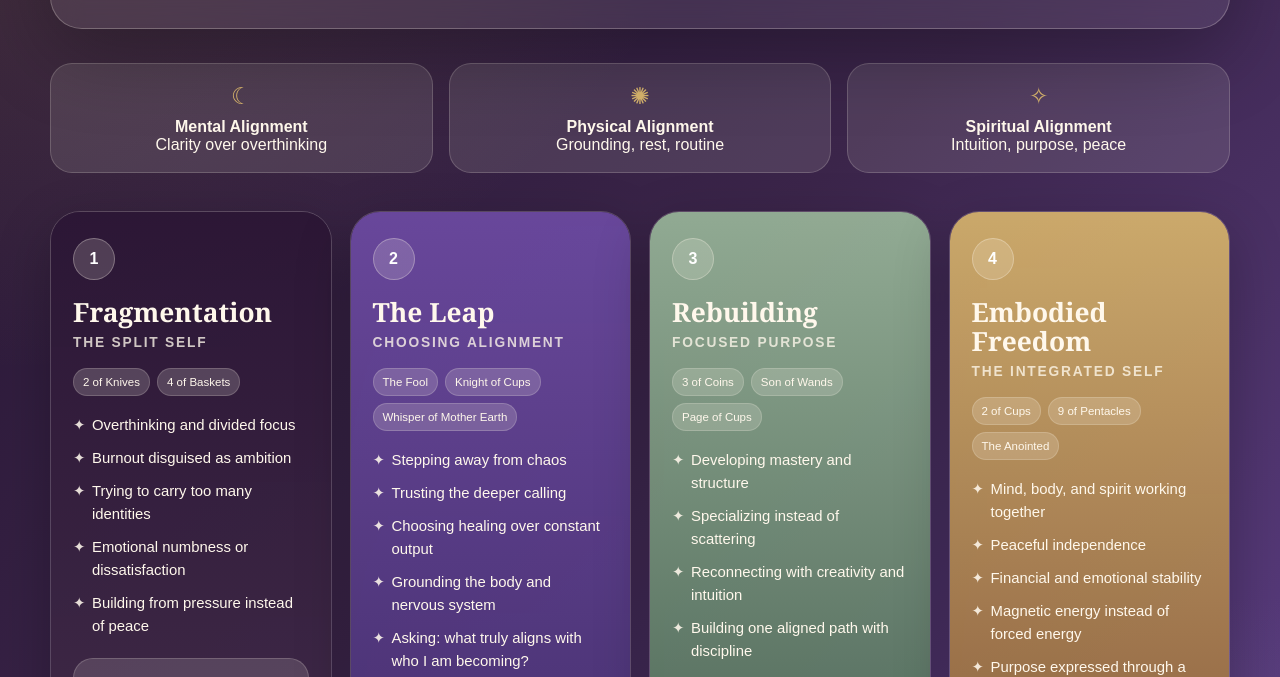
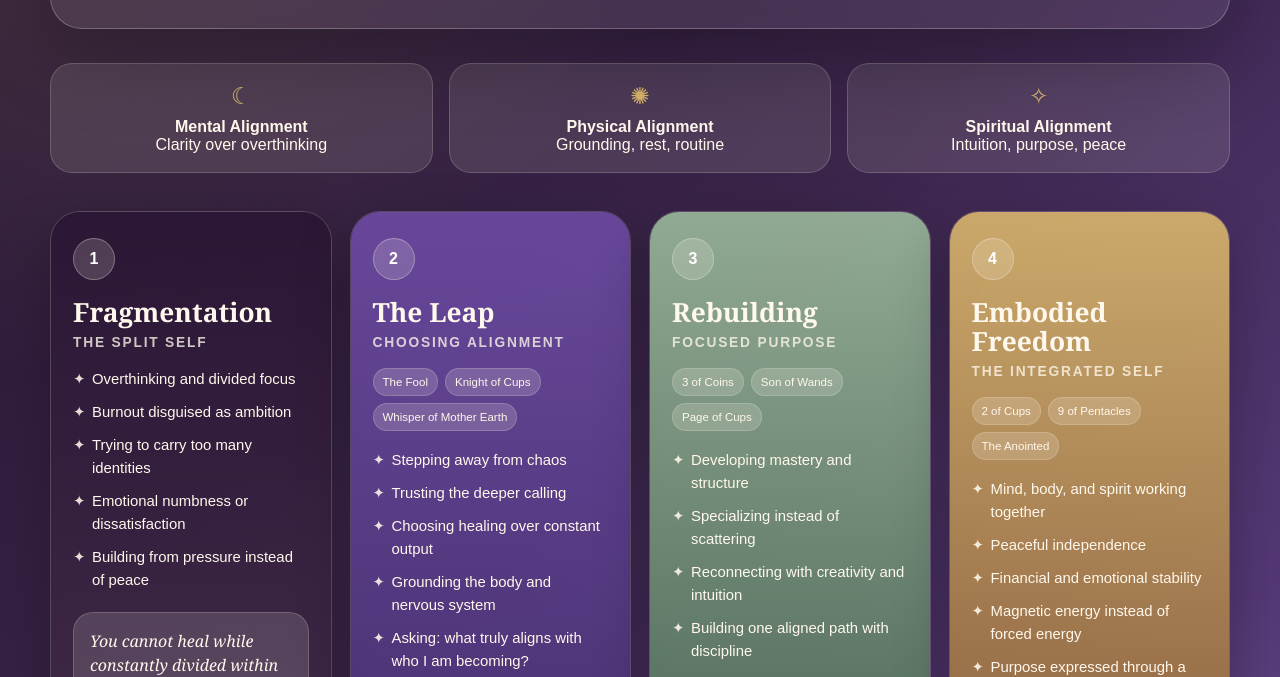
Before and after one commit to anharris08/Alignment, a plain HTML site: page index.html in a window 1280 px wide. Shown: the part 423-1100 px from the top of the page. Drawn offline with Linux system fonts and the light colour scheme.

Commit message:
Update index.html

```diff
--- a/index.html
+++ b/index.html
@@ -349,9 +349,6 @@
         <div class="number">1</div>
         <h2>Fragmentation</h2>
         <h3>The Split Self</h3>
-        <div class="cards">
-          <span class="card-tag">2 of Knives</span>
-          <span class="card-tag">4 of Baskets</span>
         </div>
         <ul>
           <li>Overthinking and divided focus</li>
```
